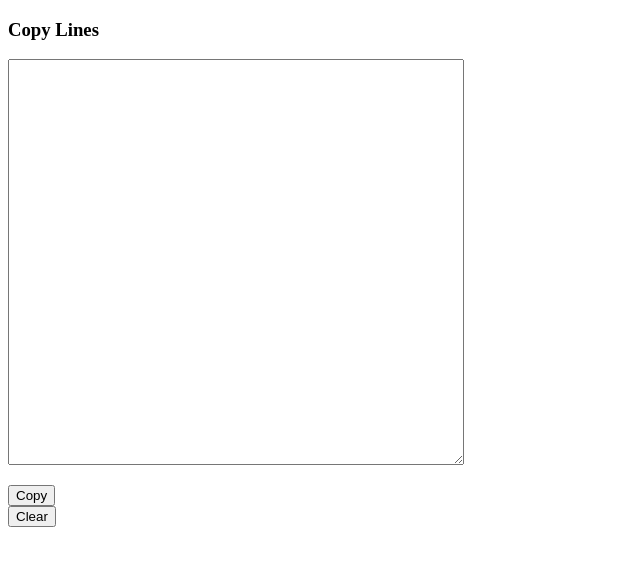
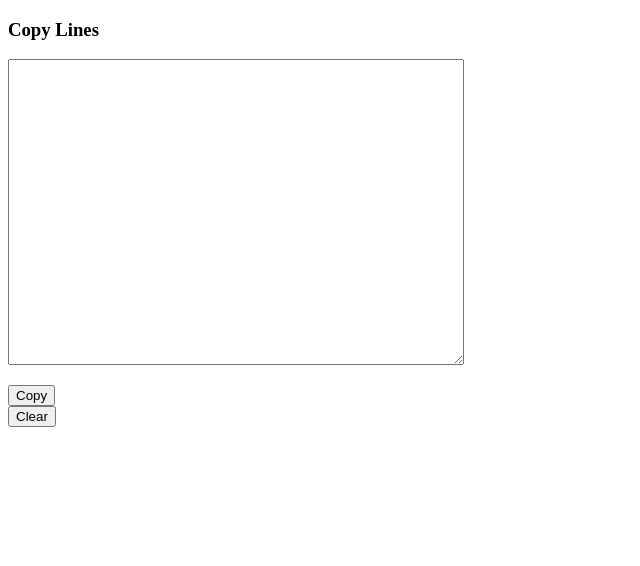
Before and after one commit to toshi-ara/copyline-prototype, a plain HTML site: page index.html in a window 1280 px wide. Shown: the whole page, without its empty margins (0-640 px from the left). Drawn offline with Linux system fonts and the light colour scheme.

Commit message:
update index.html

```diff
--- a/index.html
+++ b/index.html
@@ -10,7 +10,7 @@
   <body>
     <H3>Copy Lines</H3>
 
-    <textarea id="input_text" style="width:450px;height:400px;font-size:14pt"></textarea><BR>
+    <textarea id="input_text" style="width:450px;height:300px;font-size:14pt"></textarea><BR>
 
     <p>
     <button id="btn_copy">Copy</button><BR>
```
